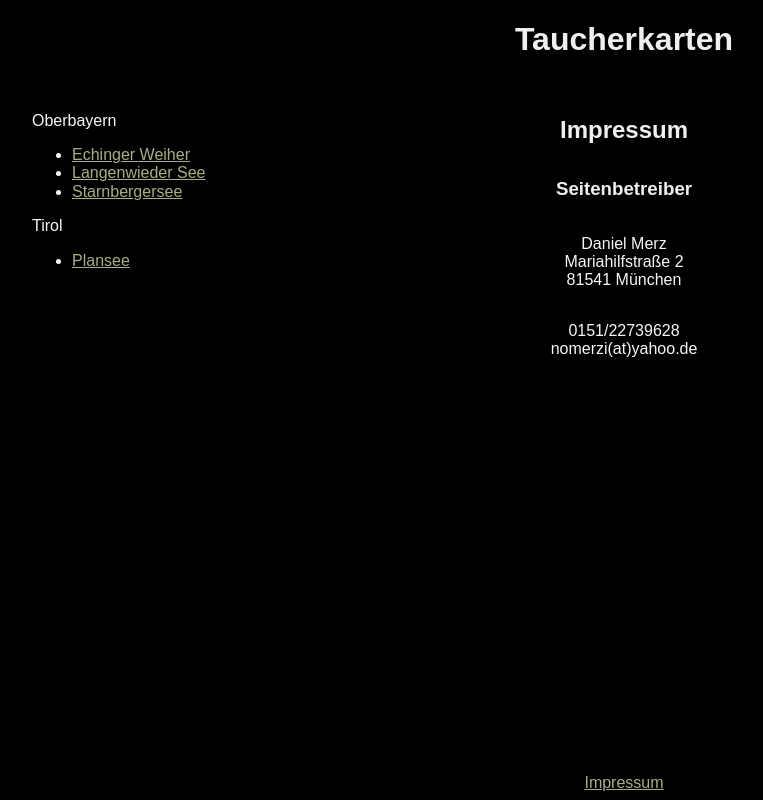
After one commit to MerzDaniel/taucherkarten, a Django app: page /impressum in a window 1280 px wide. The commit adds this page. Shown: the whole page, without its empty margins (16-779 px from the left). Run offline with Django 3.2, Linux system fonts and the light colour scheme; data comes from the database, SQL or seed files in the repository; some libraries are stand-ins or nearby versions.

Commit message:
Add impressum

```diff
--- a/lakes/templates/lakes/base.html
+++ b/lakes/templates/lakes/base.html
@@ -38,5 +38,5 @@
       {% endblock %}
     </div>
   </article>
-  <footer><a href="/impressum.html">Impressum</a></footer>
+  <footer><a href="/impressum">Impressum</a></footer>
 </body>
--- /dev/null
+++ b/lakes/templates/lakes/impressum.html
@@ -0,0 +1,18 @@
+{% extends "lakes/base.html" %}
+
+{% block title %}
+Impressum
+{% endblock %}
+
+{% block content %}
+<h3>Seitenbetreiber</h3>
+<p>
+    Daniel Merz<br/>
+    Mariahilfstraße 2<br/>
+    81541 München<br/>
+</p>
+<p>
+    0151/22739628<br/>
+    nomerzi(at)yahoo.de
+</p>
+{% endblock %}
--- a/lakes/urls.py
+++ b/lakes/urls.py
@@ -3,5 +3,6 @@ from . import views
 
 urlpatterns = [
     path('', views.index, name='index'),
+    path('impressum', views.impressum, name='impressum'),
     path('see/<slug:lakeSlug>', views.lake, name='lakeBySlug'),
 ]
--- a/lakes/views.py
+++ b/lakes/views.py
@@ -29,3 +29,10 @@ def lake(request, lakeSlug):
     }
 
     return render(request, 'lakes/lake.html', context)
+
+def impressum(request):
+    lakesByDistrict = queries.getLakesByDistrict()
+    context = {
+        'lakesByDistrict': lakesByDistrict,
+    }
+    return render(request, 'lakes/impressum.html', context)
```
